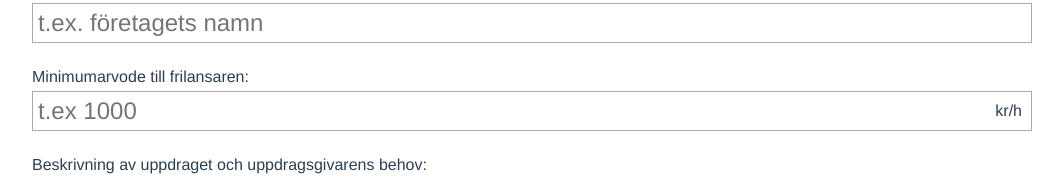
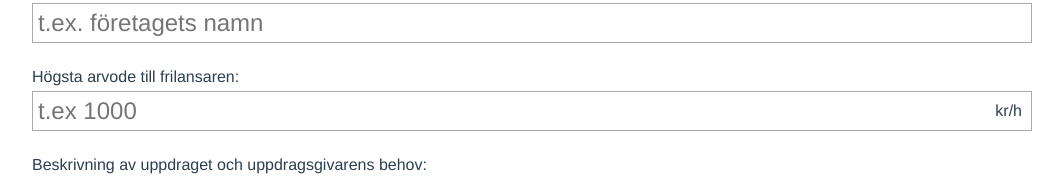
Before and after one commit to frilansaresverige/uppdrag-integration, a Vue app in the folder frontend/: page / in a window 1280 px wide. Shown: the part 413-591 px from the top of the page, without its empty margins (108-1171 px from the left). Built offline with nearby package versions, Linux system fonts and the light colour scheme.

Commit message:
feat: change min to max hourly rate

```diff
--- a/frontend/src/views/Main.vue
+++ b/frontend/src/views/Main.vue
@@ -66,7 +66,7 @@
       <div class="columns">
         <div class="column">
           <label>
-            Minimumarvode till frilansaren:
+            Högsta arvode till frilansaren:
             <div class="with-unit">
               <input v-model.number="assignment.clientHourlyRate" type="number" placeholder="t.ex 1000" />
               <span class="unit">kr/h</span>
```
Also changed, not shown: 1 other file (tests, documents, lock files or other folders).
